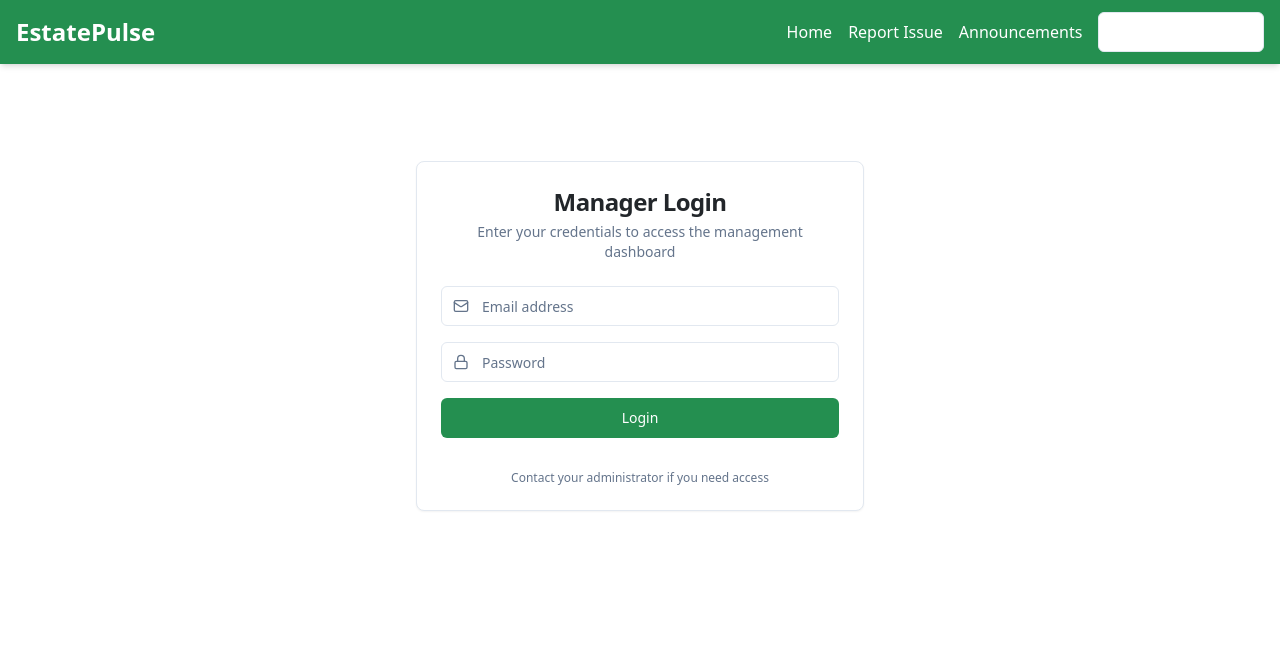
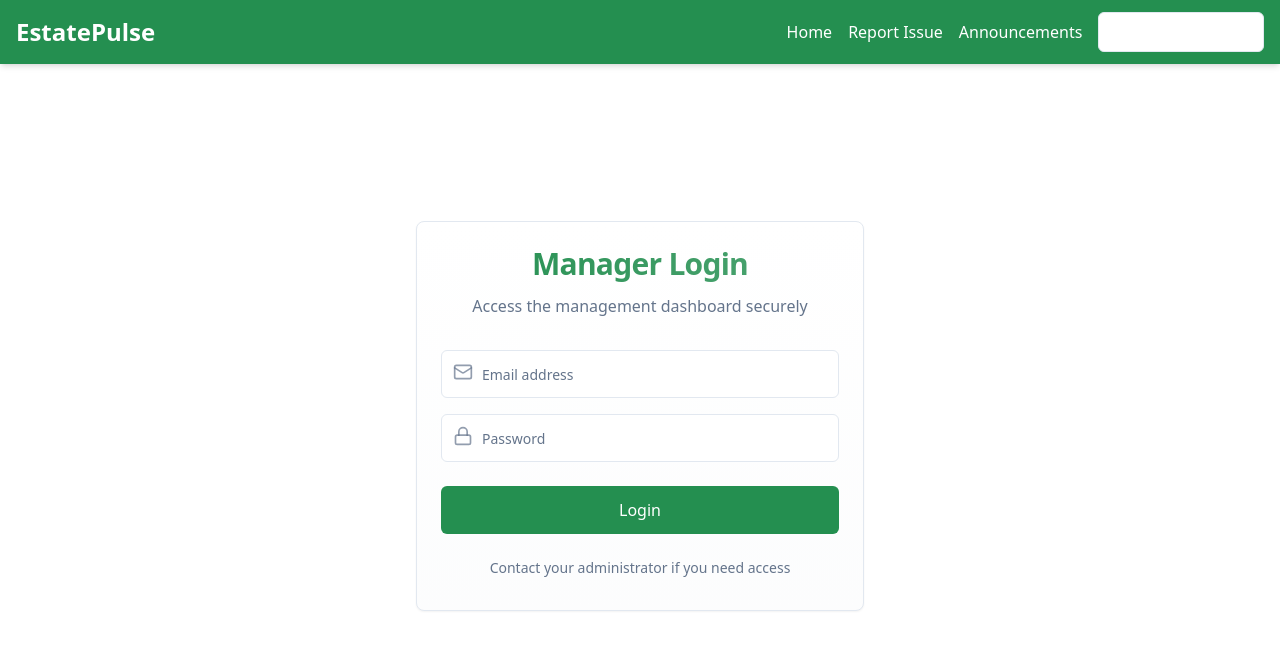
Before and after one commit to adeshinamalik/estatepulse, a React (Vite) app: page /manager in a window 1280 px wide. Shown: the top 661 px of the page. Built offline with nearby package versions, Linux system fonts and the light colour scheme; no server answers.

Commit message:
Refactor: Improve UI design and aesthetics
This commit focuses on enhancing the user interface of the application to create a more visually appealing and modern design.

```diff
--- a/src/pages/Manager.tsx
+++ b/src/pages/Manager.tsx
@@ -1,4 +1,3 @@
-
 import { useState } from "react";
 import { useNavigate } from "react-router-dom";
 import Layout from "@/components/layout/Layout";
@@ -54,58 +53,66 @@ const Manager = () => {
 
   return (
     <Layout>
-      <div className="flex justify-center items-center min-h-[60vh]">
-        <Card className="w-full max-w-md">
-          <CardHeader className="space-y-1">
-            <CardTitle className="text-2xl text-center">Manager Login</CardTitle>
-            <CardDescription className="text-center">
-              Enter your credentials to access the management dashboard
+      <div className="min-h-[80vh] flex items-center justify-center px-4">
+        <Card className="w-full max-w-md bg-gradient-to-b from-white to-gray-50/50 dark:from-gray-900 dark:to-gray-900/50 backdrop-blur-sm border-opacity-50">
+          <CardHeader className="space-y-3 text-center pb-8">
+            <CardTitle className="text-3xl font-bold bg-gradient-to-r from-primary to-primary/80 bg-clip-text text-transparent">
+              Manager Login
+            </CardTitle>
+            <CardDescription className="text-base">
+              Access the management dashboard securely
             </CardDescription>
           </CardHeader>
           <CardContent>
-            <form onSubmit={handleLogin} className="space-y-4">
-              <div className="space-y-2">
+            <form onSubmit={handleLogin} className="space-y-6">
+              <div className="space-y-4">
+                <div>
                   <div className="relative">
-                  <Mail className="absolute left-3 top-3 h-4 w-4 text-muted-foreground" />
+                    <Mail className="absolute left-3 top-3 h-5 w-5 text-muted-foreground/70" />
                     <Input
                       id="email"
                       type="email"
                       placeholder="Email address"
                       value={email}
                       onChange={(e) => setEmail(e.target.value)}
-                    className="pl-10"
+                      className="pl-10 h-12 text-base bg-white dark:bg-gray-950 border-opacity-50"
                     />
                   </div>
                 </div>
 
-              <div className="space-y-2">
+                <div>
                   <div className="relative">
-                  <Lock className="absolute left-3 top-3 h-4 w-4 text-muted-foreground" />
+                    <Lock className="absolute left-3 top-3 h-5 w-5 text-muted-foreground/70" />
                     <Input
                       id="password"
                       type="password"
                       placeholder="Password"
                       value={password}
                       onChange={(e) => setPassword(e.target.value)}
-                    className="pl-10"
+                      className="pl-10 h-12 text-base bg-white dark:bg-gray-950 border-opacity-50"
                     />
+                  </div>
                 </div>
               </div>
 
               {error && (
-                <div className="bg-destructive/10 text-destructive px-4 py-2 rounded-md flex items-center">
-                  <AlertCircle className="h-4 w-4 mr-2" />
-                  {error}
+                <div className="bg-destructive/10 text-destructive px-4 py-3 rounded-lg flex items-center gap-2 text-sm">
+                  <AlertCircle className="h-5 w-5 flex-shrink-0" />
+                  <span>{error}</span>
                 </div>
               )}
 
-              <Button type="submit" className="w-full" disabled={isLoading}>
-                {isLoading ? "Logging in..." : "Login"}
+              <Button
+                type="submit"
+                className="w-full h-12 text-base font-medium"
+                disabled={isLoading}
+              >
+                {isLoading ? "Authenticating..." : "Login"}
               </Button>
             </form>
           </CardContent>
-          <CardFooter className="flex flex-col">
-            <p className="text-xs text-center text-muted-foreground mt-2">
+          <CardFooter className="flex flex-col pb-8">
+            <p className="text-sm text-center text-muted-foreground">
               Contact your administrator if you need access
             </p>
           </CardFooter>
```
Lines whose indentation alone changed are shown as unchanged.
